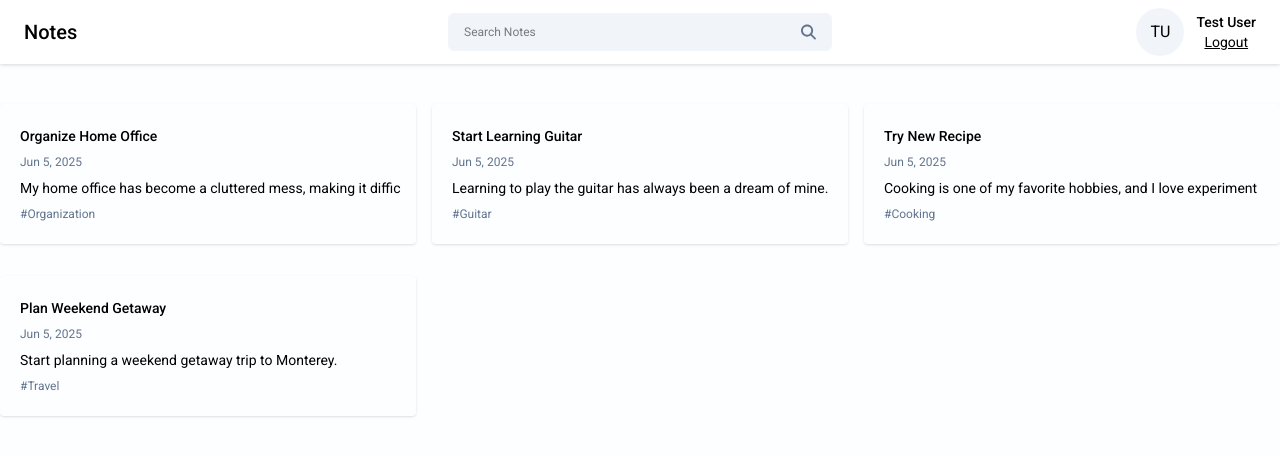
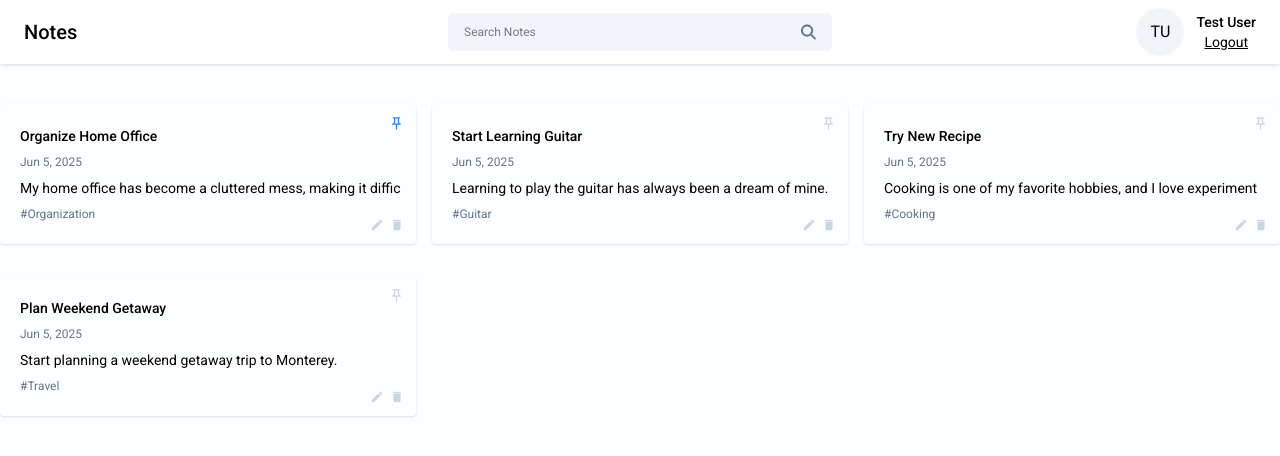
Before and after one commit to pan-cynthia/notely, a React (Vite) app: page / in a window 1280 px wide. Shown: the top 456 px of the page. Built offline with nearby package versions, Linux system fonts and the light colour scheme.

Commit message:
add pin, edit, and delete icons to notecards

```diff
--- a/src/components/NoteCard.jsx
+++ b/src/components/NoteCard.jsx
@@ -1,12 +1,18 @@
-const NoteCard = ({title, date, content, tags}) => {
+import { MdOutlinePushPin } from "react-icons/md"
+import { MdCreate, MdDelete } from "react-icons/md"
+
+const NoteCard = ({title, date, content, tags, isPinned, pinNote, editNote, deleteNote}) => {
   return (
-    <div className="w-full h-35 px-5 py-3 mb-4 text-sm rounded shadow hover:shadow-xl hover:shadow-slate-300 outline-none">
+    <div className="relative w-full h-35 px-5 py-3 mb-4 text-sm rounded shadow hover:shadow-xl hover:shadow-slate-300 outline-none">
+      <MdOutlinePushPin className={`${isPinned ? 'text-blue-500' : 'text-slate-300'} cursor-pointer absolute top-3 right-3`} size={15} onClick={pinNote}/>
       <div className="h-full flex flex-col justify-center space-y-2">
         <h6 className="text-sm font-medium">{title}</h6>
         <p className="text-xs text-slate-500">{date}</p>
         <p className="text-nowrap">{content?.slice(0, 60)}</p>
         <div className="text-xs text-slate-500">{tags}</div>
       </div>
+      <MdCreate className="absolute right-8 bottom-3 cursor-pointer text-slate-300 hover:text-green-600" onClick={editNote}/>
+      <MdDelete className="absolute right-3 bottom-3 cursor-pointer text-slate-300 hover:text-red-500" onClick={deleteNote}/>
     </div>
   )
 }
--- a/src/pages/Home.jsx
+++ b/src/pages/Home.jsx
@@ -12,24 +12,40 @@ const Home = () => {
             date="Jun 5, 2025"
             content="My home office has become a cluttered mess, making it difficult to find things."
             tags="#Organization"
+            isPinned={true}
+            pinNote={() => {}}
+            editNote={() => {}}
+            deleteNote={() => {}}
           />
           <NoteCard
             title="Start Learning Guitar"
             date="Jun 5, 2025"
             content="Learning to play the guitar has always been a dream of mine."
             tags="#Guitar"
+            isPinned={false}
+            pinNote={() => {}}
+            editNote={() => {}}
+            deleteNote={() => {}}
           />
           <NoteCard
             title="Try New Recipe"
             date="Jun 5, 2025"
             content="Cooking is one of my favorite hobbies, and I love experimenting in the kitchen."
             tags="#Cooking"
+            isPinned={false}
+            pinNote={() => {}}
+            editNote={() => {}}
+            deleteNote={() => {}}
           />
           <NoteCard
             title="Plan Weekend Getaway"
             date="Jun 5, 2025"
             content="Start planning a weekend getaway trip to Monterey."
             tags="#Travel"
+            isPinned={false}
+            pinNote={() => {}}
+            editNote={() => {}}
+            deleteNote={() => {}}
           />
         </div>
       </div>
```
